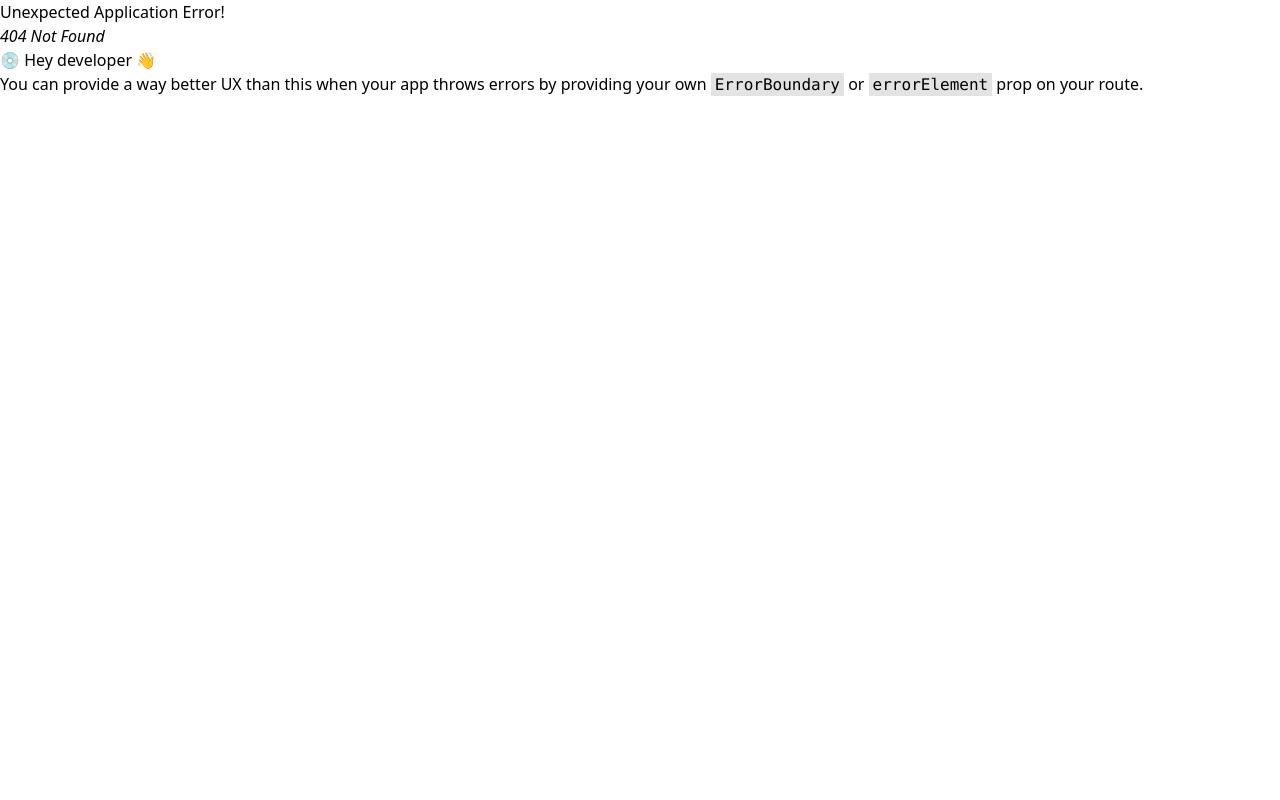
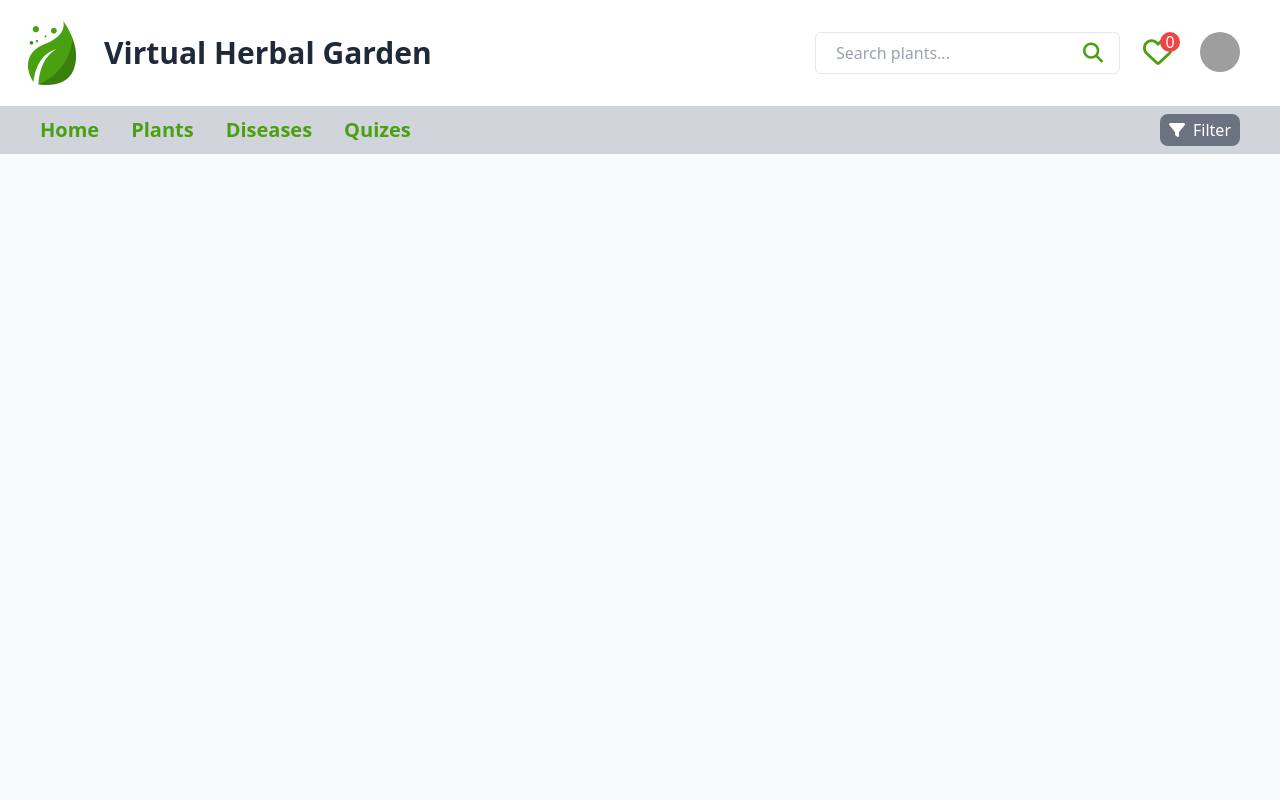
Before and after one commit to Opkumar/VirtualHerbalGarden, a React (Vite) app: page /favourite in a window 1280 px wide. Before the commit this address had no page. Shown: the top 800 px of the page. Built offline with nearby package versions, Linux system fonts and the light colour scheme; grey boxes are pictures that could not be loaded.

Commit message:
favourite button add

```diff
--- a/package.json
+++ b/package.json
@@ -10,6 +10,8 @@
     "preview": "vite preview"
   },
   "dependencies": {
+    "@cloudinary/react": "^1.13.0",
+    "@cloudinary/url-gen": "^1.21.0",
     "@react-three/drei": "^9.111.5",
     "@react-three/fiber": "^8.17.6",
     "@types/three": "^0.168.0",
--- a/src/Components/header/Header.jsx
+++ b/src/Components/header/Header.jsx
@@ -2,7 +2,6 @@ import { useState } from "react";
 import { NavLink } from "react-router-dom";
 import "./Header.css";
 import { useNavigate } from 'react-router-dom';
-
 import useStore from '../utils/useStore';
 
 
@@ -20,13 +19,13 @@ function Header() {
   const [isAnimating, setIsAnimating] = useState(false);
   const handleClick = () => {
     setIsAnimating(true);
-    setTimeout(() => setIsAnimating(false), 3000); // Reset after animation duration
+    setTimeout(() => setIsAnimating(false), 3000);
   };
 
   const [isVisible, setIsVisible] = useState(false);
 
   const handleClick1 = () => {
-    setIsVisible(!isVisible); // Toggle visibility
+    setIsVisible(!isVisible);
   };
 
   return (
@@ -63,12 +62,14 @@ function Header() {
                     <i className="fa-solid fa-magnifying-glass text-[#49A010] text-xl mr-4"></i>
                 </button>
               </form>
+              <NavLink to="/favourite">
               <button className="ml-4">
                 <div className=" mb-[-18px] ml-6 h-5 w-5  bg-red-500 flex justify-center items-center  z-10 relative rounded-full">
                   <div className="text-white">{clickCount}</div>
                 </div>
                 <i className="fa-regular fa-heart text-3xl z-0 text-[#49A010] relative"></i>
               </button>
+              </NavLink>
               <div className="mx-5">
                 <div className="w-10 h-10  ">
                   <img
@@ -86,7 +87,7 @@ function Header() {
             <li>
               <NavLink
                 className={({ isActive }) =>
-                  `${isActive ? "text-[#de6c20]" : "text-[#49A010]"}`
+                  `${isActive ? "text-[#de6c20]" : "text-[#49A010]"} cursor-pointer`
                 }
                 to="/"
               >
@@ -96,7 +97,7 @@ function Header() {
             <li>
               <NavLink
                 className={({ isActive }) =>
-                  `${isActive ? "text-[#de6c20]" : "text-[#49A010]"}`
+                  `${isActive ? "text-[#de6c20]" : "text-[#49A010]"} cursor-pointer`
                 }
                 to="/Plants"
               >
@@ -106,7 +107,7 @@ function Header() {
             <li>
               <NavLink
                 className={({ isActive }) =>
-                  `${isActive ? "text-[#de6c20]" : "text-[#49A010]"}`
+                  `${isActive ? "text-[#de6c20]" : "text-[#49A010]"} cursor-pointer`
                 }
                 to="/Diseases"
               >
@@ -116,7 +117,7 @@ function Header() {
             <li>
               <NavLink
                 className={({ isActive }) =>
-                  `${isActive ? "text-[#de6c20]" : "text-[#49A010]"}`
+                  `${isActive ? "text-[#de6c20]" : "text-[#49A010]"} cursor-pointer`
                 }
                 to="/Quizes"
               >
@@ -134,11 +135,11 @@ function Header() {
                 transform: isAnimating ? "translateX(0) scaleX(1)" : "",
               }}
             >
-              <li>Ayurveda</li>
-              <li>Yoga</li>
-              <li>Unani</li>
-              <li>Siddha</li>
-              <li>Homoeopathy</li>
+              <li className="cursor-pointer">Ayurveda</li>
+              <li className="cursor-pointer">Yoga</li>
+              <li className="cursor-pointer">Unani</li>
+              <li className="cursor-pointer">Siddha</li>
+              <li className="cursor-pointer">Homoeopathy</li>
             </ul>
             <div
               onClick={() => {
--- /dev/null
+++ b/src/Components/main/Favourite.jsx
@@ -0,0 +1,51 @@
+import {useState} from 'react'
+import useStore from '../utils/useStore';
+import { useNavigate } from 'react-router-dom';
+import data from "../../../database.json"
+
+function Favourite() {
+  // const {indexNum } = useStore();
+
+  const navigate = useNavigate();
+  const [clickedStates, setClickedStates] = useState(
+    data.plants.map(() => false)
+  );
+
+  const { indexNum} = useStore();
+
+  const newIndexNum = [...new Set(indexNum)]
+  // console.log(indexNum)
+
+
+  return (
+    <>
+     <div className="min-h-screen bg-gray-50 p-6">
+         <div className="grid grid-cols-1 sm:grid-cols-2 lg:grid-cols-3 gap-6">
+           {newIndexNum.map((plant, index) => (
+             <div key={index} className="bg-white p-4 rounded-lg shadow-lg ">
+               <div className="mb-4">
+                 <span className="inline-block bg-green-500 text-white text-xs px-2 py-1 rounded-full">
+                   {data.plants[plant].category}
+                 </span>
+               </div>
+               <div className="flex justify-center mb-2">
+               <img className='h-[26rem] w-[26rem] rounded' src={data.plants[plant].imgUrl} alt="image " />
+               </div>
+               <h2 className="text-xl font-semibold mb-2">{data.plants[plant].name}</h2>
+               <h3 className=''><span className='font-bold text-[16px]'>Botanical Name : </span> {data.plants[plant].botanicalName}</h3>
+               <p className="text-gray-600 mb-4">{data.plants[plant].description[0]}</p>
+               <div className="flex justify-between items-center">
+               <button onClick={() => navigate(`/Results?query=${data.plants[plant].name}`)}  className="bg-blue-600 text-white px-4 py-2 rounded-md">
+                 Learn More
+               </button>
+
+               </div>
+             </div>
+           ))}
+          </div>
+      </div>
+    </>
+  )
+}
+
+export default Favourite
--- a/src/Components/main/Plants.jsx
+++ b/src/Components/main/Plants.jsx
@@ -1,26 +1,45 @@
-import {useState} from 'react'
+import {useState ,useEffect} from 'react'
 import data from "../../../database.json"
 import { useNavigate } from 'react-router-dom';
 import useStore from '../utils/useStore';
 
 
-
 function Plants() {
   const navigate = useNavigate();
-  const [clickedStates, setClickedStates] = useState(
-    data.plants.map(() => false)
-  );
+  // const [clickedStates, setClickedStates] = useState(
+  //   data.plants.map(() => false)
+  // );
 
+  // const { clickCount, incrementClickCount, decrementClickCount ,indexValue, clickedStates, setClickedStates } = useStore();
 
-  const { clickCount, incrementClickCount, decrementClickCount } = useStore();
+  const {
+    clickedStates,
+    initializeClickedStates,
+    toggleClickedState,
+    clickCount,
+  } = useStore();
+
+  useEffect(() => {
+    initializeClickedStates(data.plants.length);
+  }, [data.plants.length, initializeClickedStates]);
 
   const handleClick = (index) => {
-    const updatedStates = [...clickedStates];
-    const wasClicked = updatedStates[index];
-    updatedStates[index] = !wasClicked;
-    setClickedStates(updatedStates);
-    wasClicked ? decrementClickCount() : incrementClickCount();
+    toggleClickedState(index); // Toggle clicked state and update the count
   };
+
+  // const handleClick = (index) => {
+  //    indexValue(index)
+  //   const updatedStates = [...clickedStates];
+  //   const wasClicked = updatedStates[index];
+  //   updatedStates[index] = !wasClicked;
+  //   setClickedStates(updatedStates);
+  //   wasClicked ? decrementClickCount() : incrementClickCount();
+  // };
+
+  // const handleClick = (index) => {
+  //   setClickedStates(index);
+  //    wasClicked ? decrementClickCount() : incrementClickCount();
+  // };
   return (
     <>
      <div className="min-h-screen bg-gray-50 p-6">
--- a/src/Components/main/Quizes.jsx
+++ b/src/Components/main/Quizes.jsx
@@ -2,10 +2,34 @@ import React from 'react'
 
 function Quizes() {
   return (
-    <div>
-      <h2>Quizes</h2>
+    <>
+    <div className="flex flex-col ml-10 justify-center my-10 mb-24 gap-5 bg-white">
+      <h1 className="text-pink-400 text-3xl font-semibold mb-6">Let's Play</h1>
+      <div className="bg-blue-500 text-white p-8 rounded-2xl w-96 text-center shadow-md cursor-pointer">
+        <p className="text-blue-200 text-sm mb-2">Level 1</p>
+        <div className="flex  justify-center items-center gap-10">
+        <h2 className="text-2xl font-bold">Getting Started</h2>
+        <i className="fa-solid fa-arrow-right text-2xl"></i>
+        </div>
+      </div>
+      <div className="bg-blue-500 text-white p-8 rounded-2xl w-96 text-center shadow-md  cursor-pointer">
+        <p className="text-blue-200 text-sm mb-2">Level 2</p>
+        <div className="flex  justify-center items-center gap-10">
+        <h2 className="text-2xl font-bold">Getting Started</h2>
+        <i className="fa-solid fa-arrow-right text-2xl"></i>
+        </div>
+      </div>
+      <div className="bg-blue-500 text-white p-8 rounded-2xl w-96 text-center shadow-md cursor-pointer">
+        <p className="text-blue-200 text-sm mb-2">Level 3</p>
+        <div className="flex  justify-center items-center gap-10">
+        <h2 className="text-2xl font-bold">Getting Started</h2>
+        <i className="fa-solid fa-arrow-right text-2xl"></i>
+        </div>
+      </div>
     </div>
+
+    </>
   )
 }
 
-export default Quizes
+export default Quizes;
--- a/src/Components/main/Result.jsx
+++ b/src/Components/main/Result.jsx
@@ -3,7 +3,7 @@ import { useOutletContext } from 'react-router-dom';
 export default function Result() {
   const context = useOutletContext();
   const data = context || [];
-  console.log(data);
+  // console.log(data);
 
 
 
@@ -24,6 +24,24 @@ export default function Result() {
       ) : (
         <p className="text-gray-600">No results found.</p>
       )}
+      <div className="sketchfab-embed-wrapper">
+  {/* <iframe
+    title="Neem Tree"
+    // frameBorder="0"
+    allowFullScreen
+    mozallowfullscreen="true"
+    webkitallowfullscreen="true"
+    allow="autoplay; fullscreen; xr-spatial-tracking"
+    xr-spatial-tracking="true"
+    execution-while-out-of-viewport="true"
+    execution-while-not-rendered="true"
+    // webShare=""
+    src="https://sketchfab.com/models/03edef8009d942d3a3db6fa64cecbe56/embed"
+    className="w-96 h-96"
+  ></iframe> */}
+
+</div>
+
     </div>
   );
 }
--- a/src/Components/utils/useStore.jsx
+++ b/src/Components/utils/useStore.jsx
@@ -1,10 +1,34 @@
-// useStore.js
 import {create} from 'zustand';
 
 const useStore = create((set) => ({
+  indexNum:[],
+  clickedStates: [],
   clickCount: 0,
-  incrementClickCount: () => set((state) => ({ clickCount: state.clickCount + 1 })),
-  decrementClickCount: () => set((state) => ({ clickCount: state.clickCount - 1 })),
+  initializeClickedStates: (length) =>
+    set((state) => ({
+      clickedStates: state.clickedStates.length
+        ? state.clickedStates
+        : Array(length).fill(false),
+    })),
+
+  toggleClickedState: (index) =>
+    set((state) => {
+      const indexNumber = [...state.indexNum,index];
+      const updatedStates = [...state.clickedStates];
+      const wasClicked = updatedStates[index];
+      updatedStates[index] = !wasClicked;
+      return {
+        clickedStates: updatedStates,
+        clickCount: wasClicked ? state.clickCount - 1 : state.clickCount + 1,
+        indexNum: indexNumber,
+      };
+    }),
+
+  incrementClickCount: () =>
+    set((state) => ({ clickCount: state.clickCount + 1 })),
+
+  decrementClickCount: () =>
+    set((state) => ({ clickCount: state.clickCount - 1 })),
 }));
 
 export default useStore;
--- a/src/main.jsx
+++ b/src/main.jsx
@@ -8,6 +8,7 @@ import Plants from './Components/main/Plants.jsx'
 import Diseases from './Components/main/Diseases.jsx'
 import Quizes from './Components/main/Quizes.jsx'
 import Result from './Components/main/Result.jsx';
+import Favourite from './Components/main/Favourite.jsx'
 
 const router = createBrowserRouter([
   {
@@ -34,6 +35,10 @@ const router = createBrowserRouter([
       {
         path:"/Quizes",
         element:<Quizes />
+      },
+      {
+        path:"/favourite",
+        element:<Favourite />
       }
 
     ]
```
Also changed, not shown: src/Components/main/Home.jsx (+148 -34 lines), 1 other file (tests, documents, lock files or other folders).
